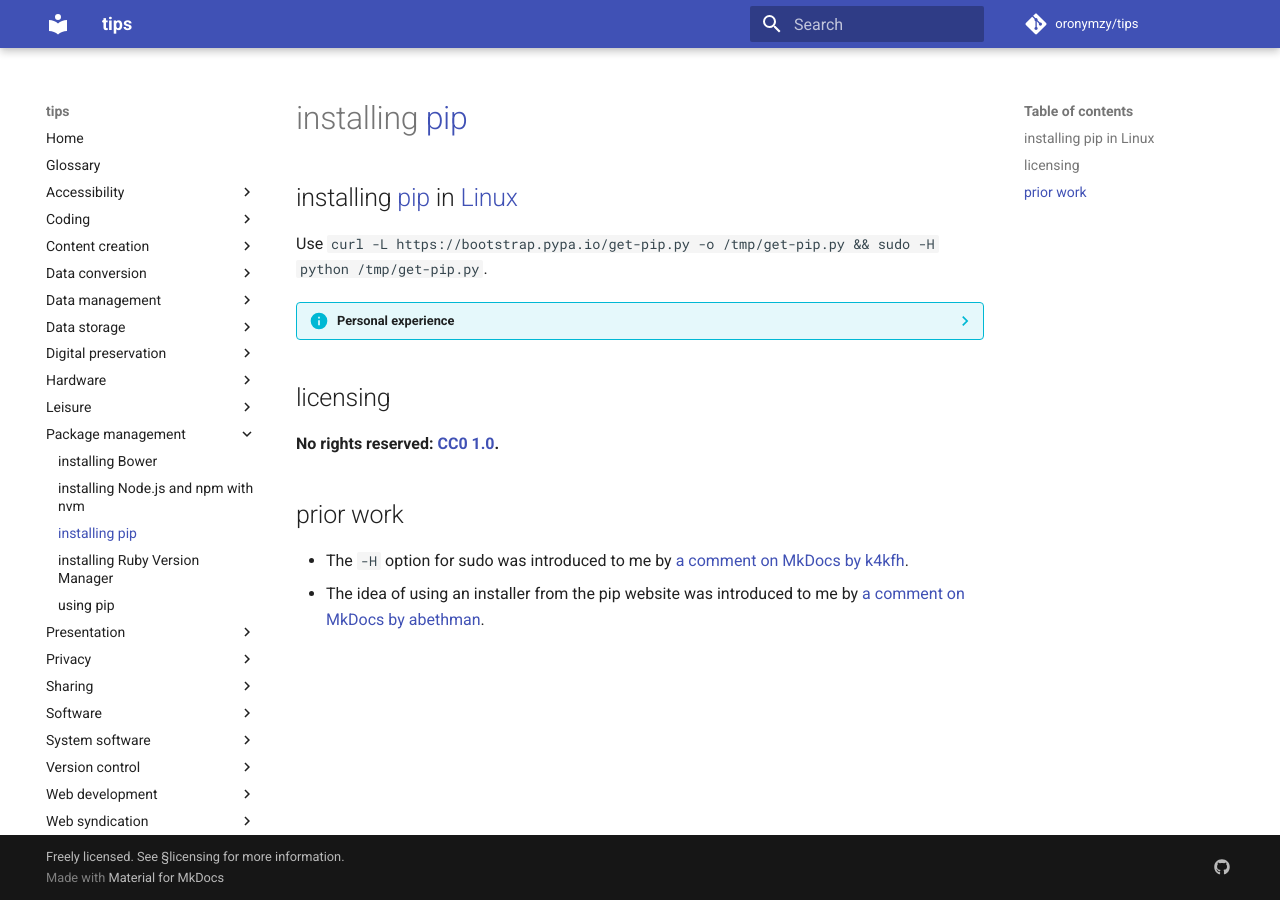
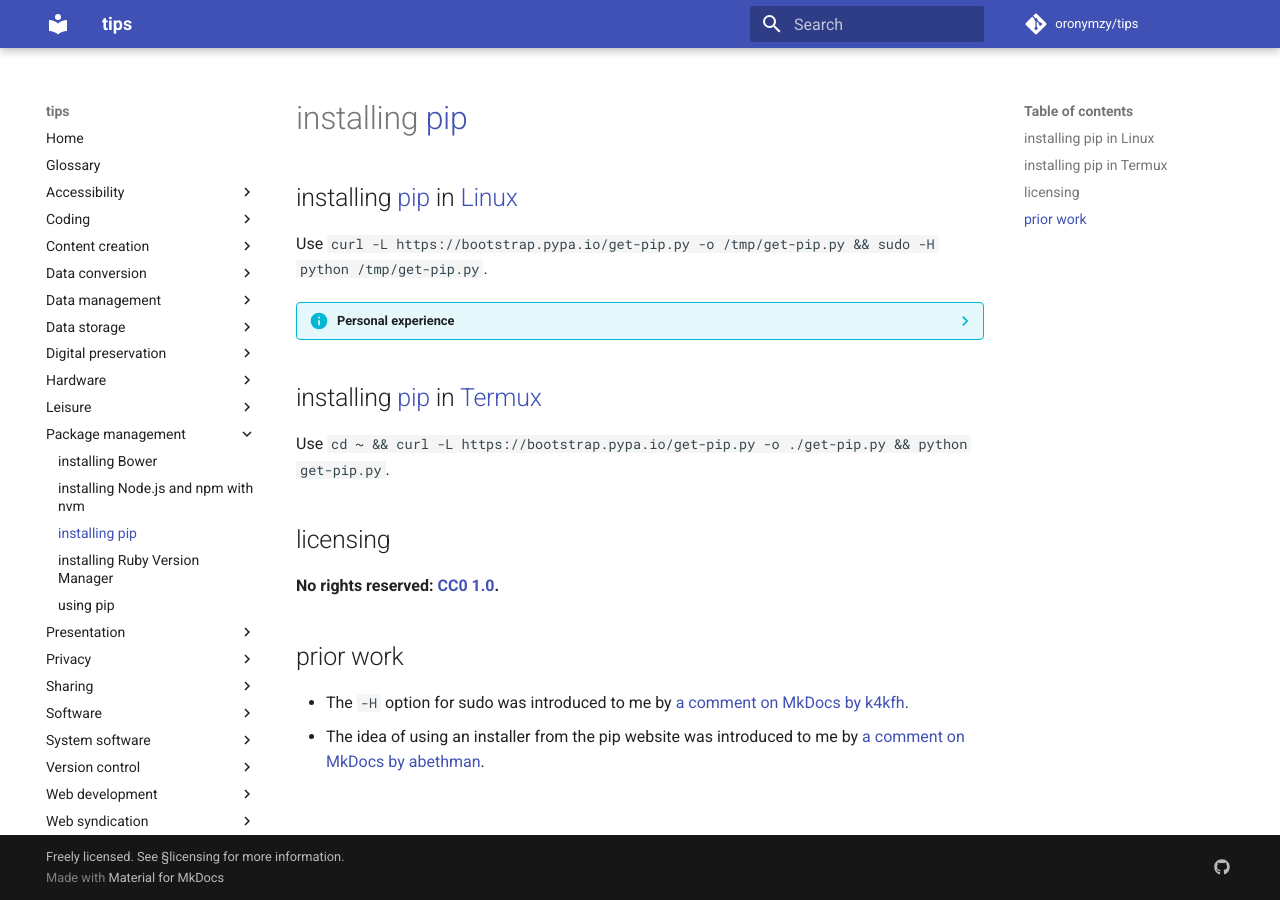
Before and after one commit to oronymzy/tips, an MkDocs documentation site: the page built from docs/instpip.md, in a window 1280 px wide. Built offline with MkDocs 1.6.1 and Material for MkDocs 9.7.7, drawn with Linux system fonts in a browser that asks for light colours; comment, search, counter and statistics services are not loaded.

Commit message:
Add section, add script, add four spaces in admonition
Add 'installing pip in Termux' section, with script.
Add four spaces in admonition as a compatibility hack.

```diff
--- a/docs/instpip.md
+++ b/docs/instpip.md
@@ -3,9 +3,15 @@
 Use `curl -L https://bootstrap.pypa.io/get-pip.py -o /tmp/get-pip.py && sudo -H python /tmp/get-pip.py`.
 
 ??? info "Personal experience"
+
     Works on Slim running CentOS 7, Slim running Kubuntu 18.04, Slinky running Kubuntu 18.04, Snarky running Kubuntu 17.10, and Tabby running Kubuntu 18.04.
 
 [Linux]: https://en.wikipedia.org/wiki/Linux
+
+## installing [pip] in [Termux]
+Use `cd ~ && curl -L https://bootstrap.pypa.io/get-pip.py -o ./get-pip.py && python get-pip.py`.
+
+[Termux]: https://termux.com/
 
 ## licensing
 **No rights reserved: [CC0 1.0](https://creativecommons.org/publicdomain/zero/1.0/).**
```
